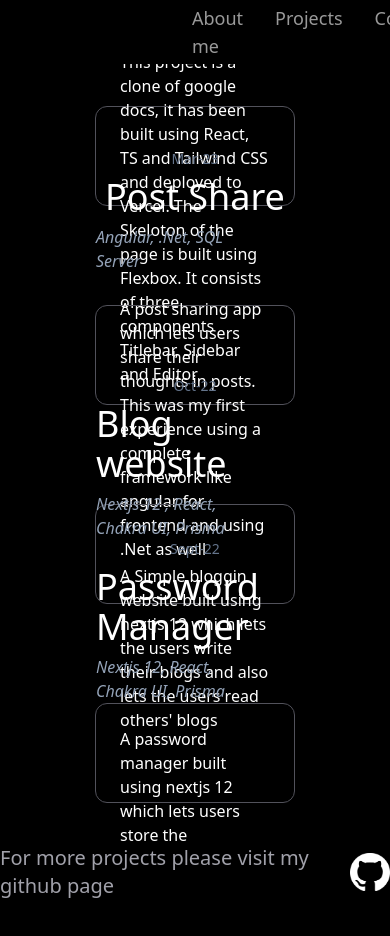
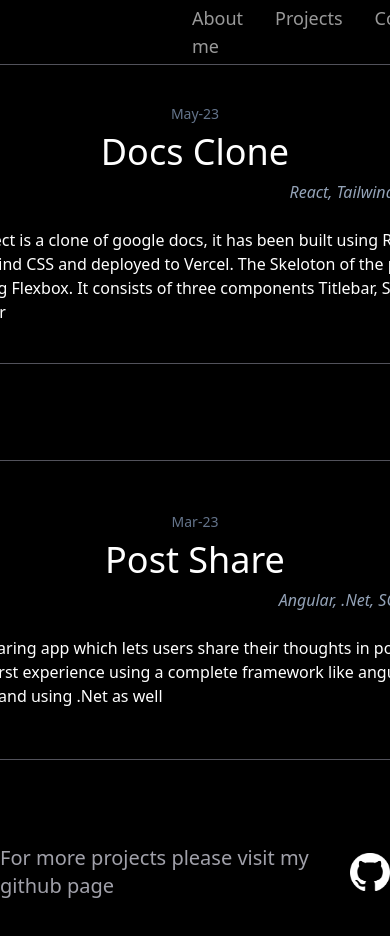
Before and after one commit to kapilsarma2002/portfolio, a Next.js app: page /project in a window 390 px wide. Shown: the top 936 px of the page. Built offline with nearby package versions, Linux system fonts and the light colour scheme.

Commit message:
responsive-grid

```diff
--- a/app/project/page.tsx
+++ b/app/project/page.tsx
@@ -43,7 +43,7 @@ const Project = () => {
   return (
     <div className="h-screen w-screen">
       <Navbar />
-      <div className="h-[calc(100%-4rem)] grid grid-cols-1 md:grid-cols-2 lg:grid-cols-2 gap-24 place-items-center overflow-y-auto py-10">
+      <div className="h-[calc(100%-4rem)] grid grid-cols-1 md:grid-cols-1 lg:grid-cols-2 gap-24 place-items-center overflow-y-auto">
         {Projects.map((project) => (
           <ProjectCard key={project.title} props={project} />
         ))}
--- a/components/ProjectCard.tsx
+++ b/components/ProjectCard.tsx
@@ -5,11 +5,15 @@ const ProjectCard = ({ props }) => {
 
   return (
     <Link href={link} target="_blank">
-      <div className="h-[100px] w-[200px] md:h-[200px] md:w-[400px] lg:h-[300px] lg:w-[600px] border border-zinc-600 flex flex-col justify-center items-center gap-2 rounded-xl hover:border-zinc-800 ease-in-out duration-1000 ">
+      <div className="h-[300px] w-[600px] border border-zinc-600 flex flex-col justify-center items-center gap-2 rounded-xl hover:border-zinc-800 ease-in-out duration-1000 p-2">
         <div className="text-sm text-slate-500">{date}</div>
         <div className="text-4xl">{title}</div>
-        <div className="italic text-slate-400 flex justify-end w-full pr-8">{techstack}</div>
-        <div className="text-md flex justify-center items-center px-6 w-full pt-4">{description}</div>
+        <div className="italic text-slate-400 flex justify-end w-full pr-8">
+          {techstack}
+        </div>
+        <div className="text-md flex justify-center items-center px-6 w-full pt-4">
+          {description}
+        </div>
       </div>
     </Link>
   )
```
